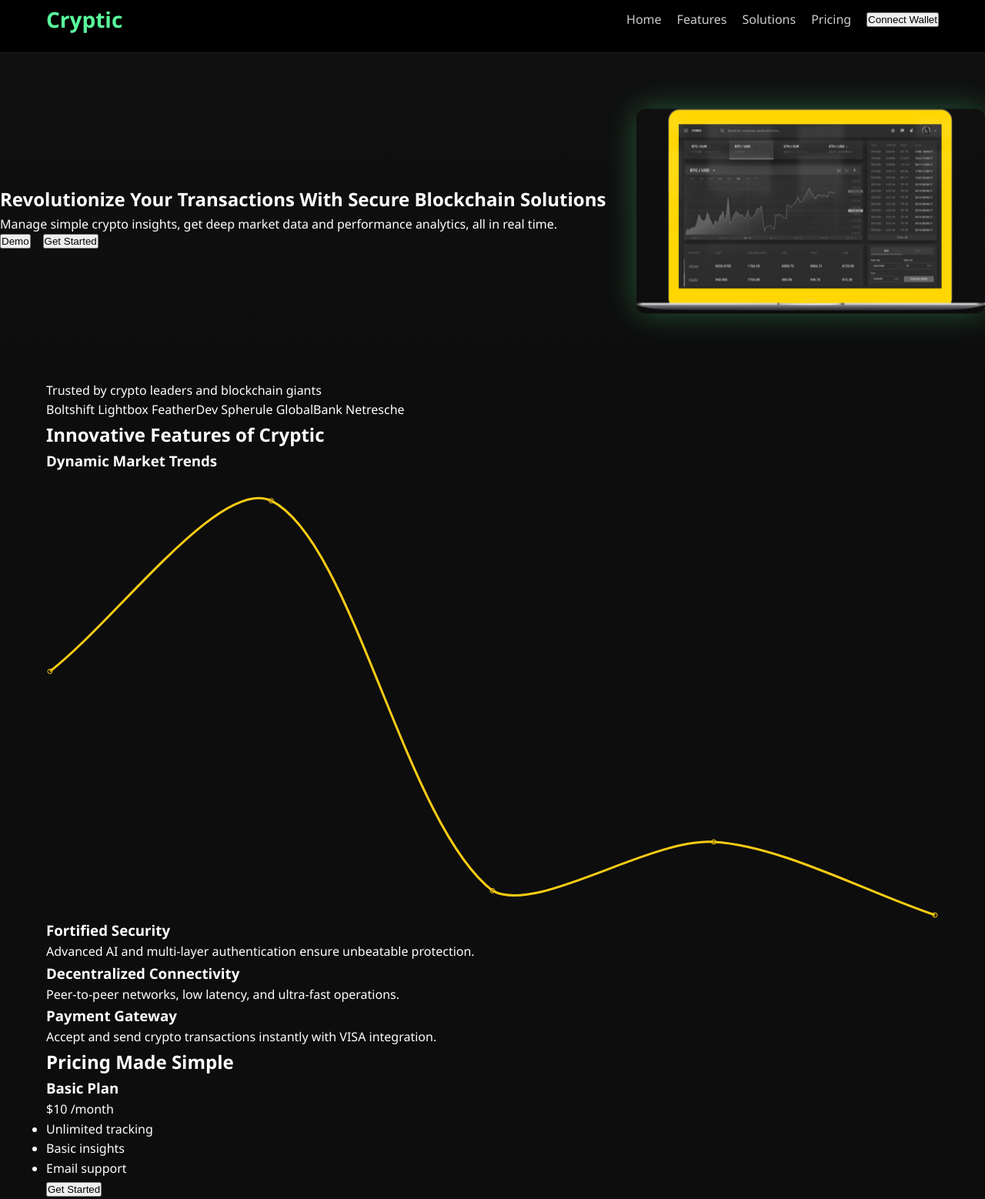
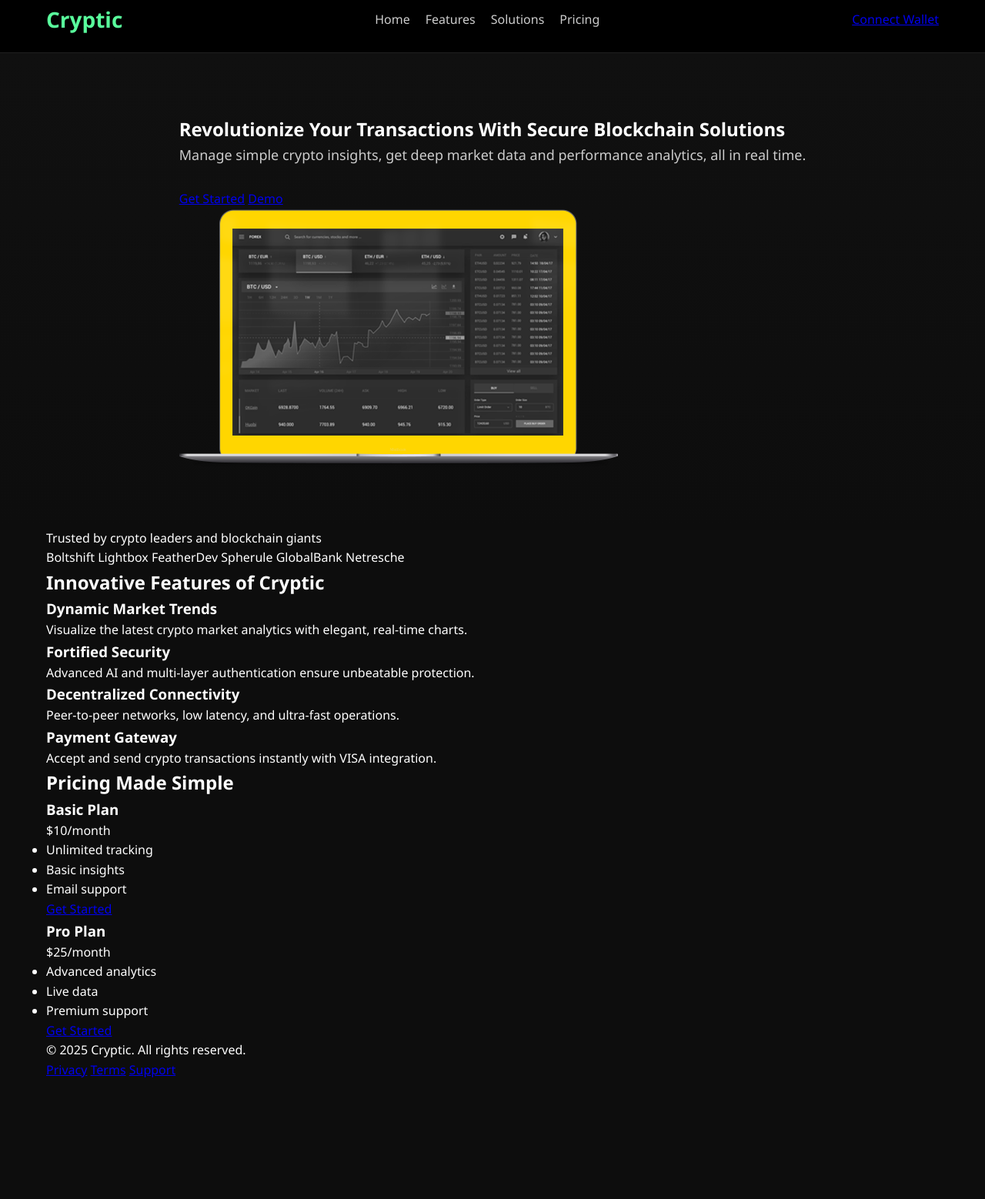
Before and after one commit to abida1988/cryptic-homepage, a plain HTML site: page index.html in a window 1280 px wide. Shown: the part 17-1575 px from the top of the page at 77% size. After the commit the page ends 1421 px from the top, so only its background shows below. Drawn offline with nearby package versions, Linux system fonts and the light colour scheme.

Commit message:
Update index.html

```diff
--- a/index.html
+++ b/index.html
@@ -3,48 +3,44 @@
 <head>
   <meta charset="UTF-8" />
   <meta name="viewport" content="width=device-width, initial-scale=1.0" />
-  <title>Cryptic | Crypto Portfolio</title>
+  <title>Cryptic | Secure Blockchain Solutions</title>
   <link rel="stylesheet" href="style.css" />
-  <link href="https://fonts.googleapis.com/css2?family=Inter:wght@400;600;700;800&display=swap" rel="stylesheet">
-  <script src="https://cdn.jsdelivr.net/npm/chart.js"></script>
+  <link href="https://fonts.googleapis.com/css2?family=Inter:wght@400;600;700&display=swap" rel="stylesheet">
 </head>
 <body>
-  <!-- Header -->
   <header class="header">
     <div class="container">
       <div class="logo">Cryptic</div>
       <nav class="nav">
         <a href="#">Home</a>
-        <a href="#features">Features</a>
-        <a href="#solutions">Solutions</a>
-        <a href="#pricing">Pricing</a>
-        <button class="wallet-button">Connect Wallet</button>
+        <a href="#">Features</a>
+        <a href="#">Solutions</a>
+        <a href="#">Pricing</a>
       </nav>
+      <a class="btn-primary" href="#">Connect Wallet</a>
     </div>
   </header>
 
-  <!-- Hero Section -->
   <section class="hero">
-    <div class="hero-content">
-      <div class="text">
-        <h1>Revolutionize Your Transactions With <span class="highlight">Secure Blockchain Solutions</span></h1>
+    <div class="container hero-grid">
+      <div class="hero-text">
+        <h1>Revolutionize Your Transactions With <span>Secure</span> Blockchain Solutions</h1>
         <p>Manage simple crypto insights, get deep market data and performance analytics, all in real time.</p>
-        <div class="hero-buttons">
-          <button class="demo-button">Demo</button>
-          <button class="get-started-button">Get Started</button>
+        <div class="buttons">
+          <a href="#" class="btn-primary">Get Started</a>
+          <a href="#" class="btn-secondary">Demo</a>
         </div>
       </div>
-      <div class="hero-image">
-        <img src="images/hero.png" alt="Crypto Dashboard" />
+      <div class="hero-img">
+        <img src="images/hero.png" alt="Dashboard mockup">
       </div>
     </div>
   </section>
 
-  <!-- Trusted Companies -->
-  <section class="trusted">
+  <section class="partners">
     <div class="container">
       <p>Trusted by crypto leaders and blockchain giants</p>
-      <div class="brands">
+      <div class="logos">
         <span>Boltshift</span>
         <span>Lightbox</span>
         <span>FeatherDev</span>
@@ -55,28 +51,23 @@
     </div>
   </section>
 
-  <!-- Features Section -->
-  <section id="features" class="features">
+  <section class="features">
     <div class="container">
       <h2>Innovative Features of Cryptic</h2>
       <div class="feature-grid">
-        <!-- Dynamic Market Trends -->
-        <div class="feature-card">
+        <div class="feature">
           <h3>Dynamic Market Trends</h3>
-          <canvas id="marketChart"></canvas>
+          <p>Visualize the latest crypto market analytics with elegant, real-time charts.</p>
         </div>
-        <!-- Fortified Security -->
-        <div class="feature-card">
+        <div class="feature">
           <h3>Fortified Security</h3>
           <p>Advanced AI and multi-layer authentication ensure unbeatable protection.</p>
         </div>
-        <!-- Decentralized Connectivity -->
-        <div class="feature-card">
+        <div class="feature">
           <h3>Decentralized Connectivity</h3>
           <p>Peer-to-peer networks, low latency, and ultra-fast operations.</p>
         </div>
-        <!-- Payment Gateway -->
-        <div class="feature-card">
+        <div class="feature">
           <h3>Payment Gateway</h3>
           <p>Accept and send crypto transactions instantly with VISA integration.</p>
         </div>
@@ -84,72 +75,43 @@
     </div>
   </section>
 
-  <!-- Pricing Section -->
-  <section id="pricing" class="pricing">
+  <section class="pricing">
     <div class="container">
       <h2>Pricing Made Simple</h2>
       <div class="pricing-cards">
         <div class="card">
           <h3>Basic Plan</h3>
-          <p class="price">$10 <span>/month</span></p>
+          <p class="price">$10<span>/month</span></p>
           <ul>
             <li>Unlimited tracking</li>
             <li>Basic insights</li>
             <li>Email support</li>
           </ul>
-          <button class="cta">Get Started</button>
+          <a class="btn-primary" href="#">Get Started</a>
         </div>
-        <div class="card">
+        <div class="card premium">
           <h3>Pro Plan</h3>
-          <p class="price">$25 <span>/month</span></p>
+          <p class="price">$25<span>/month</span></p>
           <ul>
             <li>Advanced analytics</li>
             <li>Live data</li>
             <li>Premium support</li>
           </ul>
-          <button class="cta">Get Started</button>
+          <a class="btn-primary" href="#">Get Started</a>
         </div>
       </div>
     </div>
   </section>
 
-  <!-- Footer -->
   <footer class="footer">
     <div class="container">
-      <div class="footer-content">
-        <div class="left">
-          <h3>Cryptic</h3>
-          <p>Secure blockchain solutions made simple.</p>
-        </div>
-        <div class="right">
-          <a href="#">Privacy</a>
-          <a href="#">Terms</a>
-          <a href="#">Support</a>
-        </div>
+      <p>© 2025 Cryptic. All rights reserved.</p>
+      <div class="footer-links">
+        <a href="#">Privacy</a>
+        <a href="#">Terms</a>
+        <a href="#">Support</a>
       </div>
-      <p class="copyright">© 2025 Cryptic. All rights reserved.</p>
     </div>
   </footer>
-
-  <script>
-    const ctx = document.getElementById('marketChart').getContext('2d');
-    new Chart(ctx, {
-      type: 'line',
-      data: {
-        labels: ['Jan', 'Feb', 'Mar', 'Apr', 'May'],
-        datasets: [{
-          label: 'Growth',
-          data: [12, 19, 3, 5, 2],
-          borderColor: '#facc15',
-          tension: 0.3
-        }]
-      },
-      options: {
-        responsive: true,
-        plugins: { legend: { display: false } },
-        scales: { x: { display: false }, y: { display: false } }
-      }
-    });
-  </script>
 </body>
 </html>
```
